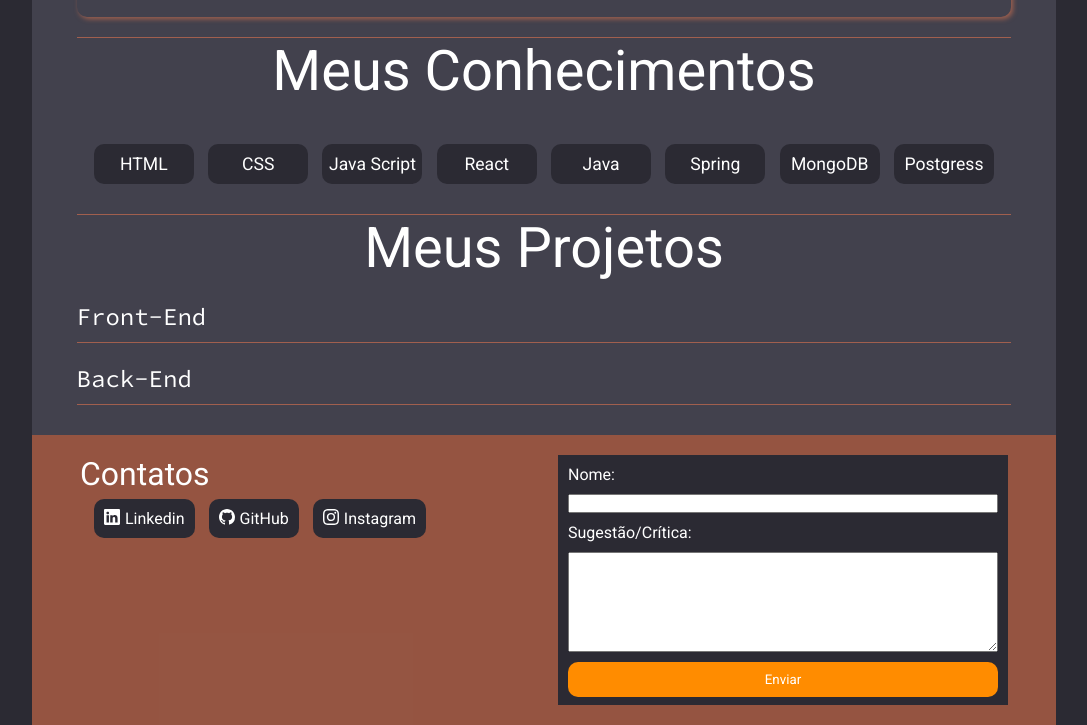
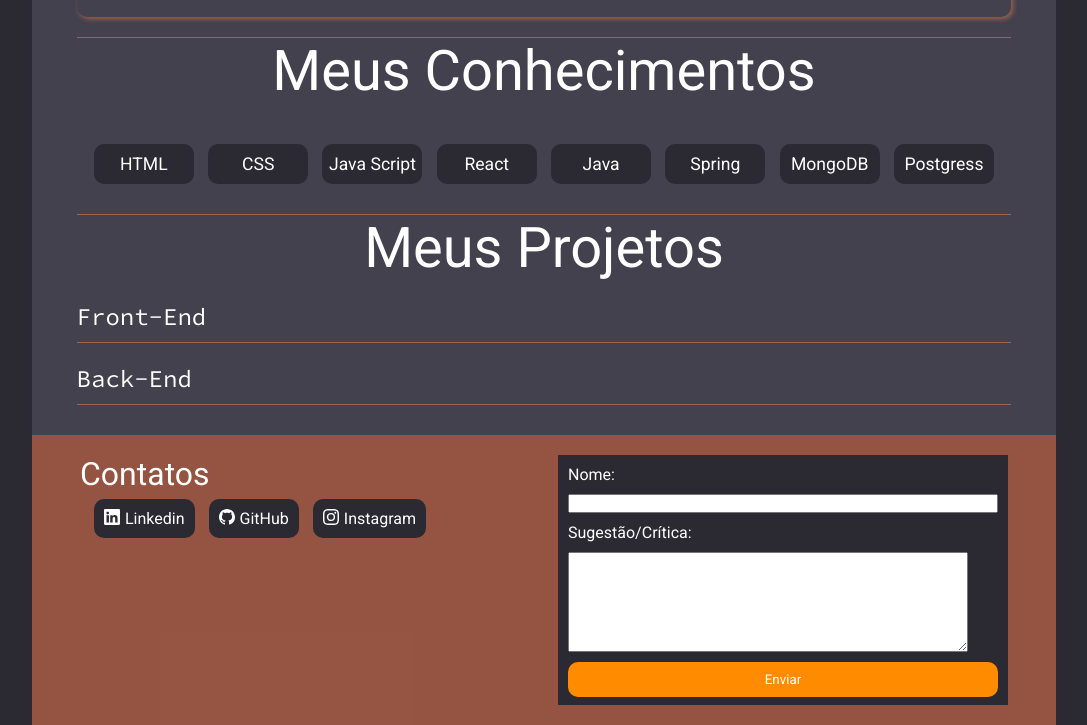
Before and after one commit to John1Souza/portfolio, a plain HTML site: page index.html in a window 1280 px wide. Shown: the part 1400-2125 px from the top of the page, without its empty margins (96-1183 px from the left). Drawn offline with Linux system fonts and the light colour scheme; no server answers; a web font is replaced by a local one.

Commit message:
Update style.css

```diff
--- a/style.css
+++ b/style.css
@@ -246,7 +246,7 @@
 		#fsugestao {width: 100%;height: 180px;text-align: start;}
 		textarea {
            		min-height: 100px; /* Ajuste a altura conforme necessário */
-            		max-width: 450px;  /* Ajuste a largura conforme necessário */
+            		max-width: 400px;  /* Ajuste a largura conforme necessário */
             		box-sizing: border-box; /* Inclui padding e border no tamanho total */
             		vertical-align: top; /* Garante que o alinhamento vertical esteja no topo */
        		}
```
